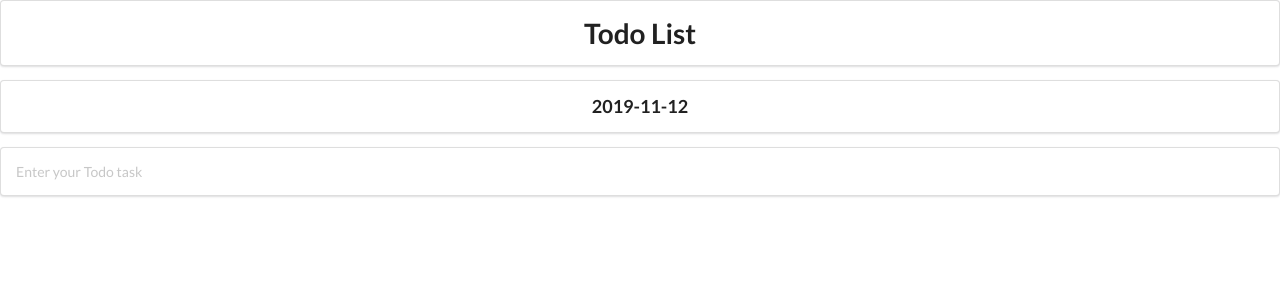
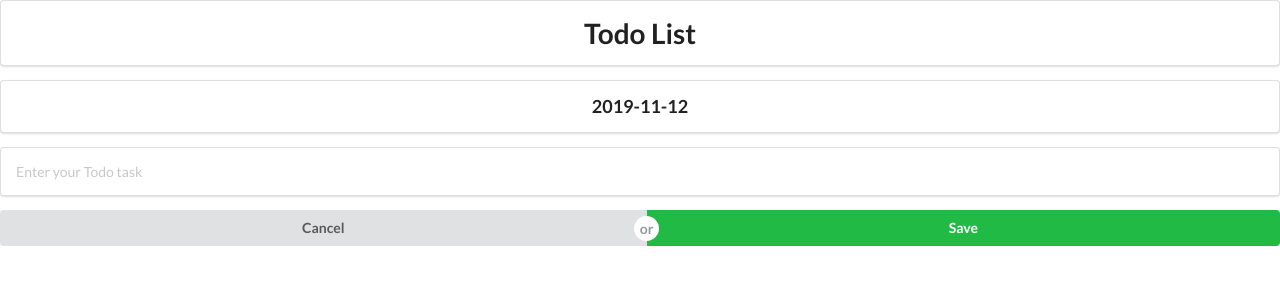
Before and after one commit to minhajspace/ToDo-list, a React (Create React App) app: page / in a window 1280 px wide. Shown: the top 300 px of the page. Built offline with nearby package versions, Linux system fonts and the light colour scheme.

Commit message:
adding button

```diff
--- a/src/InputTodo.js
+++ b/src/InputTodo.js
@@ -5,11 +5,17 @@ class Todoinput extends React.Component {
         userInput: []
     }
 
+    onUserInput = (e) => {
+        this.setState({ userInput: e.target.value })
+
+    }
 
     render() {
         return (
+            <>
                 <div className="ui segment">
 
+                    <form>
 
                         <div className="ui fluid icon input transparent ">
 
@@ -17,15 +23,28 @@ class Todoinput extends React.Component {
                                 type="text"
                                 placeholder="Enter your Todo task"
                                 value={this.state.userInput}
+                                onChange={this.onUserInput}
 
                             />
+
+
                         </div>
 
 
 
 
+                    </form>
+
+
 
                 </div>
+                <div className="ui buttons fluid">
+                    <button className="ui button  ">Cancel</button>
+                    <div className="or"></div>
+                    <button className="ui positive button ">Save</button>
+                </div>
+            </>
+
         )
     }
 }
```
Lines whose indentation alone changed are shown as unchanged.
